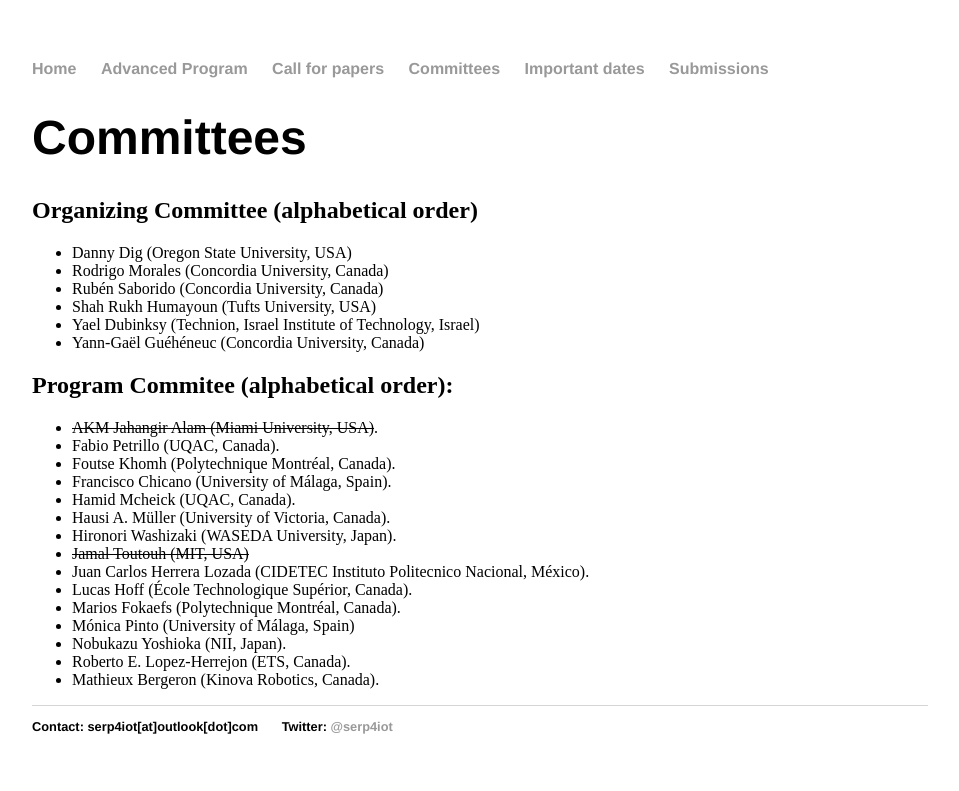
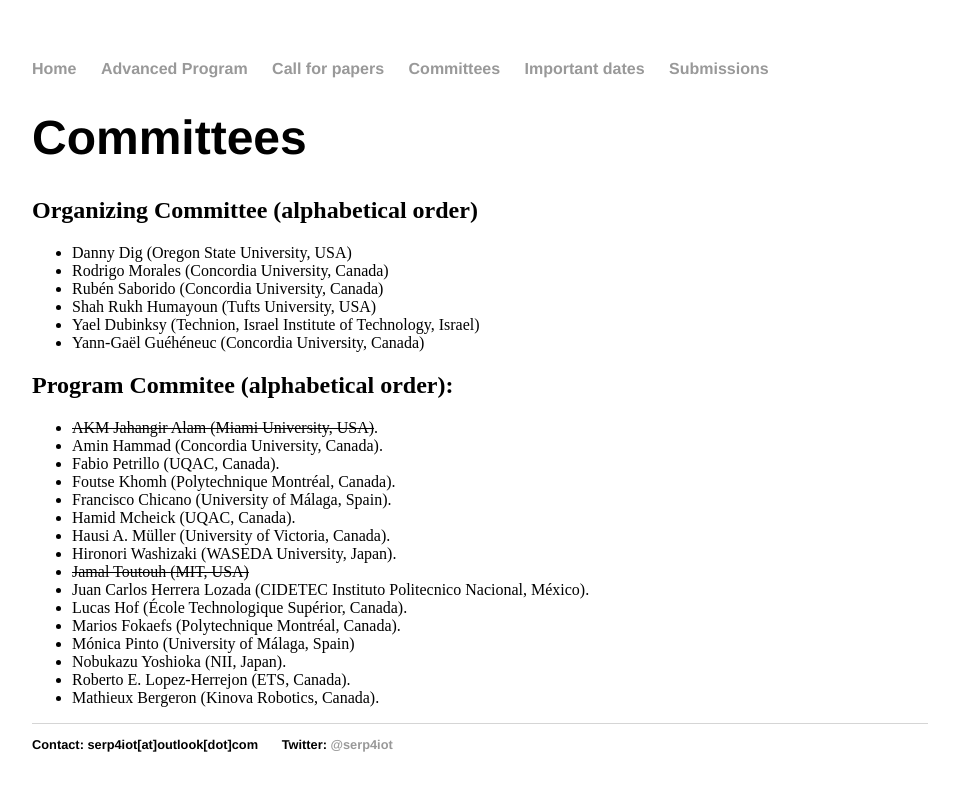
Before and after one commit to moar82/SERP4IoT, a Jekyll site: the page built from Committees/index.html, in a window 1280 px wide. Shown: the top 791 px of the page, without its empty margins (160-1119 px from the left). Built offline with Jekyll 4.4.1, drawn with Linux system fonts in a browser that asks for light colours.

Commit message:
Update index.html

```diff
--- a/Committees/index.html
+++ b/Committees/index.html
@@ -16,6 +16,7 @@
 <h2>Program Commitee (alphabetical order):</h2>
 <ul>
     <li><strike> AKM Jahangir Alam (Miami University, USA)</strike>.</li>
+    <li>Amin Hammad (Concordia University, Canada).</li>
     <li>Fabio Petrillo (UQAC, Canada).</li>
     <li>Foutse Khomh (Polytechnique Montréal, Canada).</li>
     <li>Francisco Chicano (University of Málaga, Spain).</li>
@@ -24,7 +25,7 @@
     <li>Hironori Washizaki (WASEDA University, Japan).</li>
     <li><strike>Jamal Toutouh (MIT, USA)</strike></li>
     <li>Juan Carlos Herrera Lozada (CIDETEC Instituto Politecnico Nacional, México).</li>
-    <li>Lucas Hoff (&Eacute;cole Technologique Sup&eacute;rior, Canada).</li>
+    <li>Lucas Hof (&Eacute;cole Technologique Sup&eacute;rior, Canada).</li>
     <li>Marios Fokaefs (Polytechnique Montréal, Canada).</li>
     <li>Mónica Pinto (University of Málaga, Spain)</li>
     <li>Nobukazu Yoshioka (NII, Japan).</li>
```
